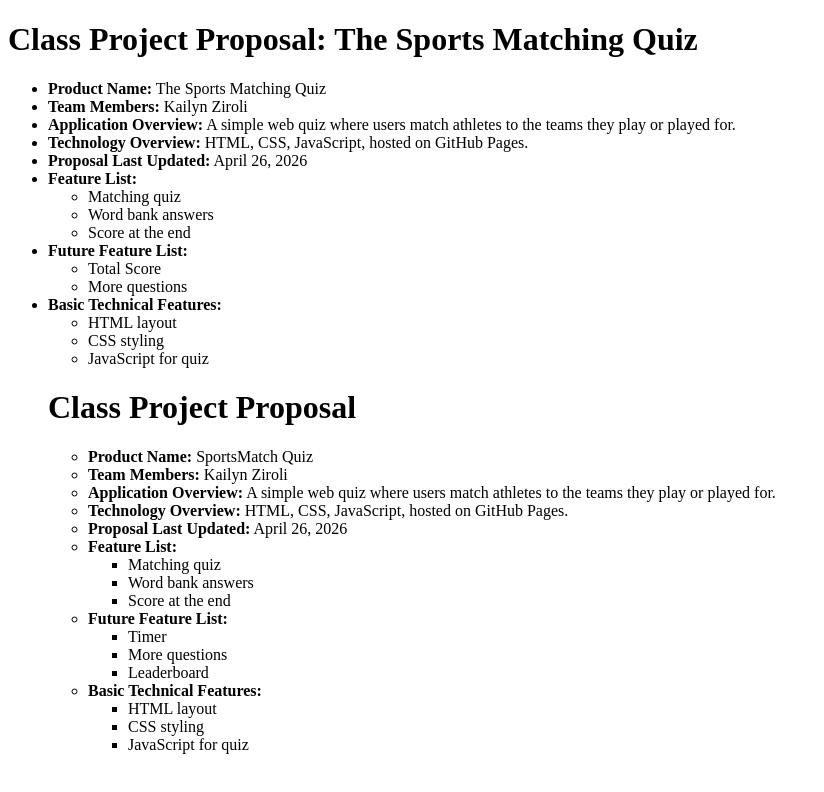
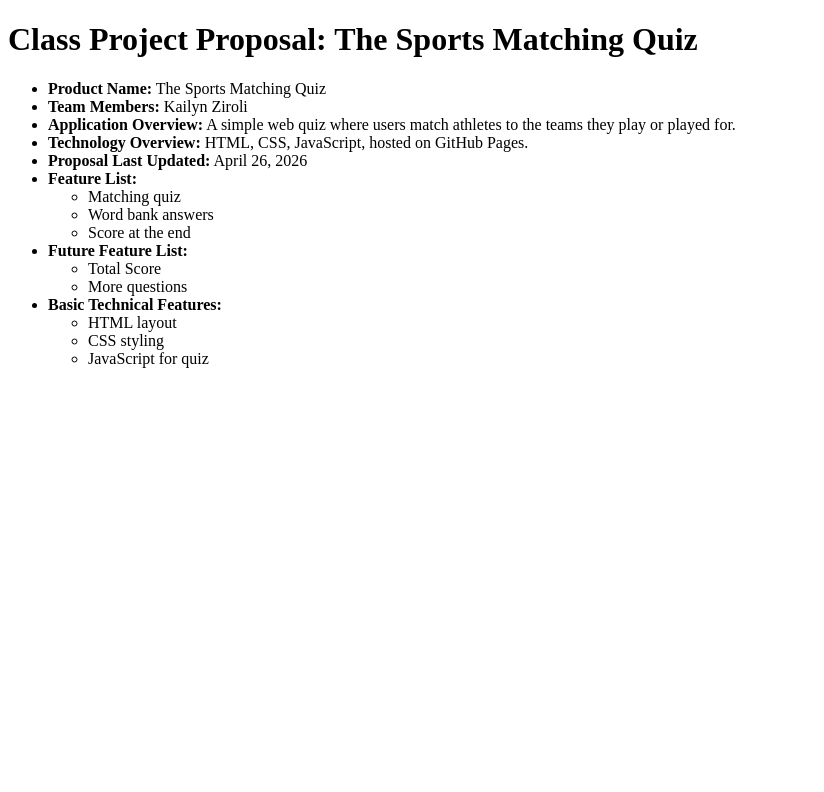
Before and after one commit to kailyntziroli-hue/class-project-proposal, a plain HTML site: page index.html in a window 1280 px wide. Shown: the whole page, without its empty margins (0-824 px from the left). Drawn offline with Linux system fonts and the light colour scheme.

Commit message:
Update index.html

```diff
--- a/index.html
+++ b/index.html
@@ -48,44 +48,3 @@
     <title>Project Proposal</title>
 </head>
 <body>
-
-<h1>Class Project Proposal</h1>
-
-<ul>
-    <li><strong>Product Name:</strong> SportsMatch Quiz</li>
-
-    <li><strong>Team Members:</strong> Kailyn Ziroli</li>
-
-    <li><strong>Application Overview:</strong>
-        A simple web quiz where users match athletes to the teams they play or played for.
-    </li>
-
-    <li><strong>Technology Overview:</strong>
-        HTML, CSS, JavaScript, hosted on GitHub Pages.
-    </li>
-
-    <li><strong>Proposal Last Updated:</strong> April 26, 2026</li>
-
-    <li><strong>Feature List:</strong>
-        <ul>
-            <li>Matching quiz</li>
-            <li>Word bank answers</li>
-            <li>Score at the end</li>
-        </ul>
-    </li>
-
-    <li><strong>Future Feature List:</strong>
-        <ul>
-            <li>Timer</li>
-            <li>More questions</li>
-            <li>Leaderboard</li>
-        </ul>
-    </li>
-
-    <li><strong>Basic Technical Features:</strong>
-        <ul>
-            <li>HTML layout</li>
-            <li>CSS styling</li>
-            <li>JavaScript for quiz</li>
-        </ul>
-    </li>
```
